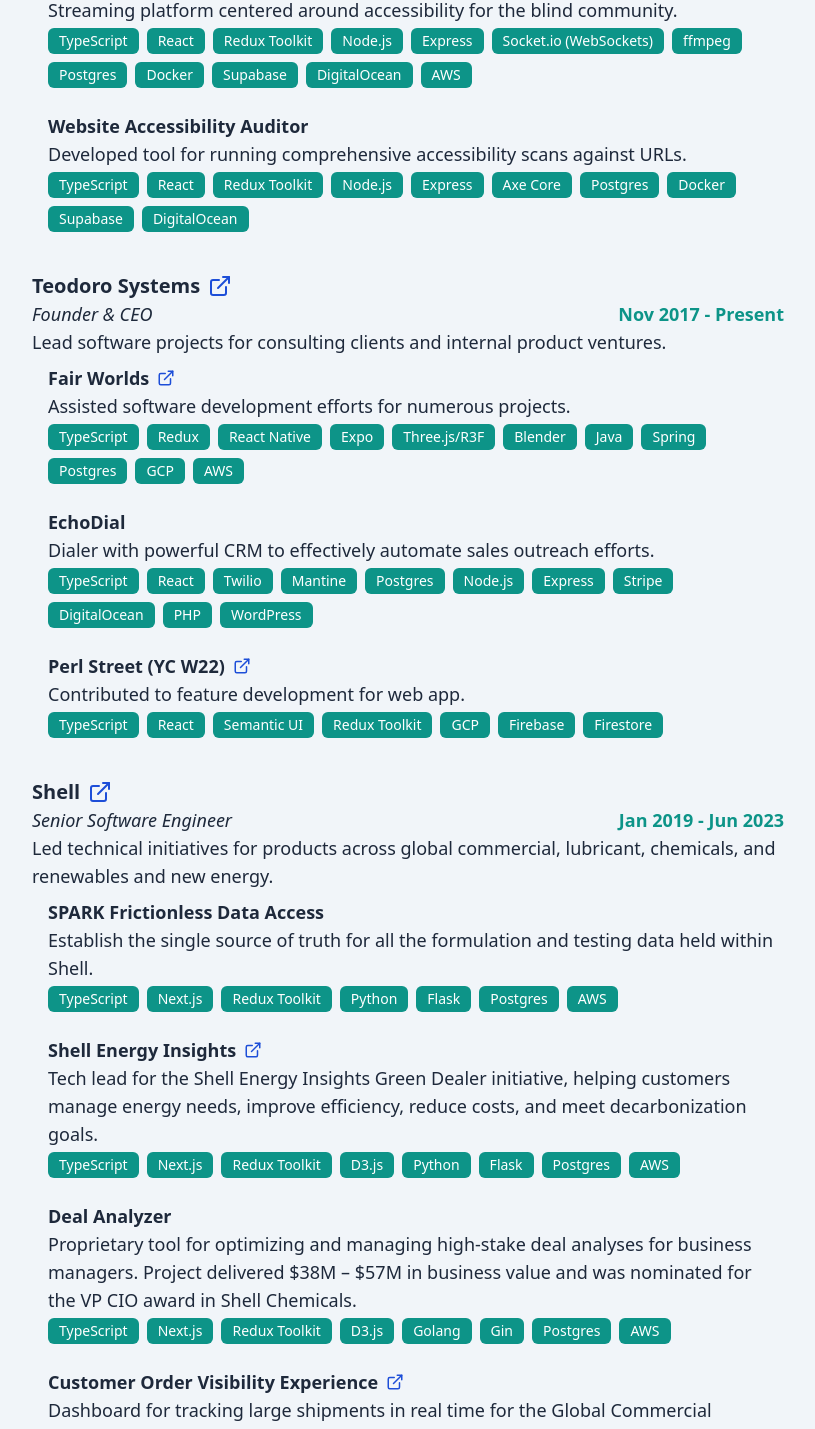
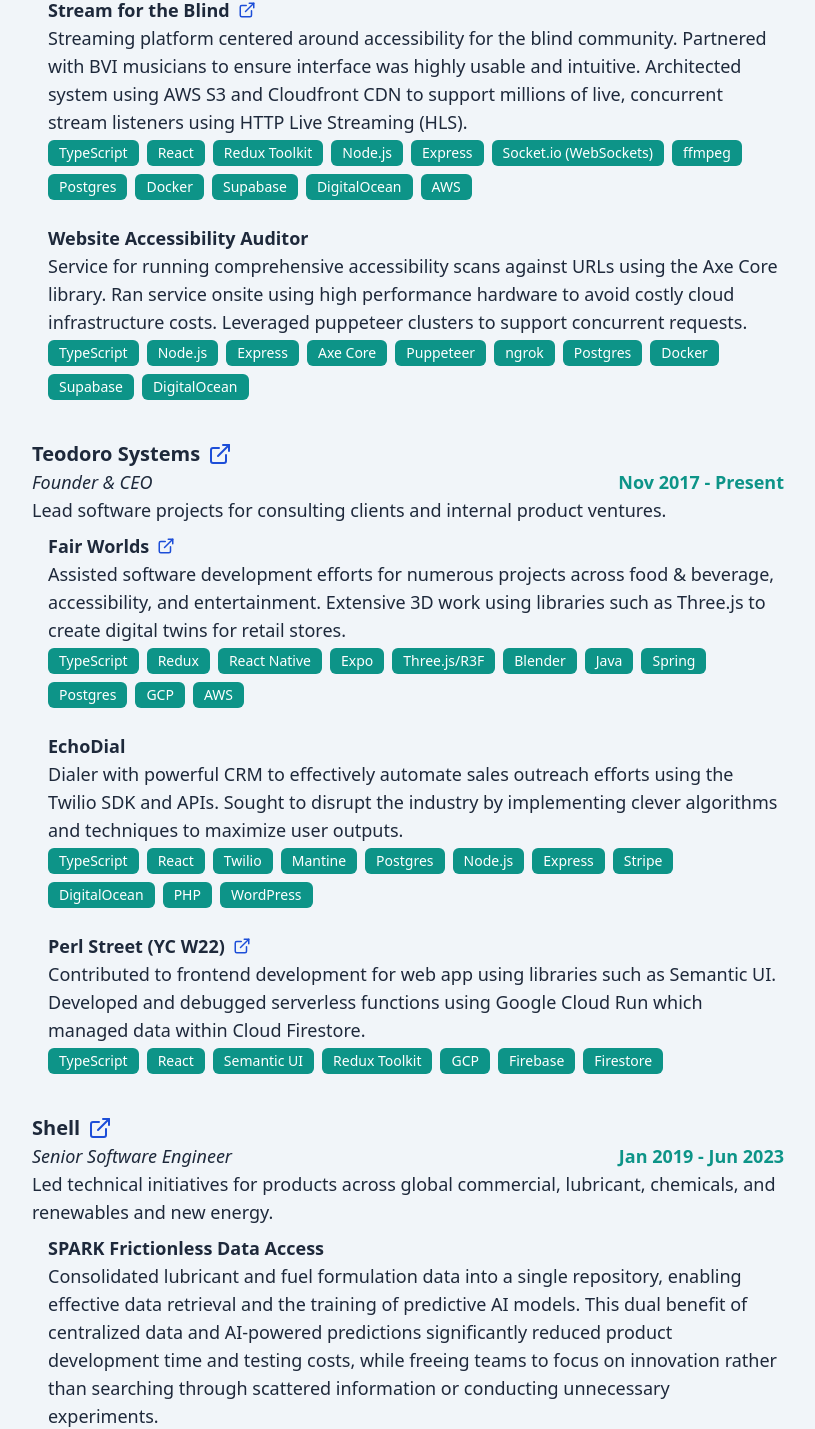
Before and after one commit to thechori/ryanteodoro.com-v2-frontend, a React (Vite) app: page / in a window 1280 px wide. Shown: the part 976-2405 px from the top of the page, without its empty margins (424-1239 px from the left). Built offline with nearby package versions, Linux system fonts and the light colour scheme.

Commit message:
update remaining experieinces

```diff
--- a/src/data/experiences.ts
+++ b/src/data/experiences.ts
@@ -25,7 +25,7 @@ export const experiences: Experience[] = [
             name: "Browser Extension",
             role: "Tech Lead",
             description:
-              "Flagship tool that enables navigation of the web using just your voice.",
+              "Flagship product that enables navigation of the web using just your voice. Think of it like Siri, but for your web browser. Powered by OpenAI's gpt4o-mini.",
             descriptionTechnical: "",
             url: "https://chromewebstore.google.com/detail/4ccessible/jfpppiodkeblpkbpilccpoalkhnpopei?pli=1",
             relatedLinks: [],
@@ -73,7 +73,7 @@ export const experiences: Experience[] = [
             name: "Stream for the Blind",
             role: "Tech Lead",
             description:
-              "Streaming platform centered around accessibility for the blind community.",
+              "Streaming platform centered around accessibility for the blind community. Partnered with BVI musicians to ensure interface was highly usable and intuitive. Architected system using AWS S3 and Cloudfront CDN to support millions of live, concurrent stream listeners using HTTP Live Streaming (HLS).",
             descriptionTechnical: "",
             url: "https://streamfortheblind.com",
             relatedLinks: [],
@@ -118,7 +118,7 @@ export const experiences: Experience[] = [
             name: "Website Accessibility Auditor",
             role: "Tech Lead",
             description:
-              "Developed tool for running comprehensive accessibility scans against URLs.",
+              "Service for running comprehensive accessibility scans against URLs using the Axe Core library. Ran service onsite using high performance hardware to avoid costly cloud infrastructure costs. Leveraged puppeteer clusters to support concurrent requests.",
             descriptionTechnical:
               "Next.js frontend was deployed to Vercel using their CI/CD pipeline and using branch merge triggers. The audit page allowed users to submit a URL which would fire off an API call to the dedicated backend service (Node.js/Express) which was hosted onsite on an old MacBook Pro via ngrok's tunneling service. This design decision was chosen because the cloud services at providers like DigitalOcean were extremely expensive for servers with powerful CPUs and GPUs which were necessary to run in-depth scans, especially in parallel when multiple scans were requested. This parallelism was made possible using clustering in the `puppeteer-cluster` NPM library. All requests and results were stored to a Postgres DB hosted via Supabase and this information was used for lead generation purposes.",
             url: null,
@@ -127,11 +127,11 @@ export const experiences: Experience[] = [
             proprietary: false,
             tags: [
               "TypeScript",
-              "React",
-              "Redux Toolkit",
               "Node.js",
               "Express",
               "Axe Core",
+              "Puppeteer",
+              "ngrok",
               "Postgres",
               "Docker",
               "Supabase",
@@ -181,7 +181,7 @@ export const experiences: Experience[] = [
             name: "Fair Worlds",
             role: "Individual Contributor",
             description:
-              "Assisted software development efforts for numerous projects.",
+              "Assisted software development efforts for numerous projects across food & beverage, accessibility, and entertainment. Extensive 3D work using libraries such as Three.js to create digital twins for retail stores.",
             descriptionTechnical: "",
             url: "https://fairworlds.com",
             relatedLinks: [],
@@ -218,7 +218,7 @@ export const experiences: Experience[] = [
             name: "EchoDial",
             role: "Tech Lead",
             description:
-              "Dialer with powerful CRM to effectively automate sales outreach efforts.",
+              "Dialer with powerful CRM to effectively automate sales outreach efforts using the Twilio SDK and APIs. Sought to disrupt the industry by implementing clever algorithms and techniques to maximize user outputs.",
             descriptionTechnical: `Led engineering team to create power dialer SaaS platform (think Google Voice + automation + CRM) built using React, TypeScript, Mantine UI, Node.js, and Postgres.
 Configured and managed external systems (e.g., AWS for S3 [storage] and SES [emails], Twilio [SMS/voice calls], Stripe [payment processing], Sentry [error logging], Amplitude [product/user analytics], BetterStack [uptime monitoring]).
 Setup Stripe for payment processing to charge customer credit cards via recurring monthly subscriptions using 3 different tiers, as well as free trials to promote user adoption.
@@ -281,7 +281,8 @@ Stood up WordPress website alongside React SPA for marketing and SEO purposes --
               "Firestore"
             ],
             technicalElements: ["Frontend", "Backend"],
-            description: "Contributed to feature development for web app.",
+            description:
+              "Contributed to frontend development for web app using libraries such as Semantic UI. Developed and debugged serverless functions using Google Cloud Run which managed data within Cloud Firestore.",
             descriptionTechnical: "",
             languages: ["TypeScript"],
             databases: [],
@@ -329,8 +330,7 @@ Stood up WordPress website alongside React SPA for marketing and SEO purposes --
             technicalElements: ["Frontend", "Backend"],
             role: "Frontend Tech Lead",
             description:
-              "Establish the single source of truth for all the formulation and testing data held within Shell.",
-            // "Platform to centralize fragmented, unstructured, and multilingual lab results to train models for crafting new lubricants at unprecedented speeds and budgets.",
+              "Consolidated lubricant and fuel formulation data into a single repository, enabling effective data retrieval and the training of predictive AI models. This dual benefit of centralized data and AI-powered predictions significantly reduced product development time and testing costs, while freeing teams to focus on innovation rather than searching through scattered information or conducting unnecessary experiments.",
             descriptionTechnical:
               "The frontend (React/Node.js) and backend (Python/Flask) were both containerized in Docker and then deployed to Kubernetes clusters running in AWS managed by the dedicated platform team. Postgres DB via AWS RDS. Python-based predictive model was created and managed by data scientist",
             url: null,
@@ -363,7 +363,7 @@ Stood up WordPress website alongside React SPA for marketing and SEO purposes --
             technicalElements: ["Frontend", "Backend"],
             role: "Frontend Tech Lead",
             description:
-              "Tech lead for the Shell Energy Insights Green Dealer initiative, helping customers manage energy needs, improve efficiency, reduce costs, and meet decarbonization goals.",
+              "Digital platform which helped customers manage energy needs, improve facility efficiency, reduce costs, and meet decarbonization goals.",
             descriptionTechnical:
               "The frontend (React/Node.js) and backend (Python/Flask) were both containerized in Docker and then deployed to Kubernetes clusters running in AWS managed by the dedicated platform team. Postgres DB via AWS RDS.",
             url: "https://shellenergy.com/business/energy-insights",
@@ -425,10 +425,10 @@ Stood up WordPress website alongside React SPA for marketing and SEO purposes --
             role: "Individual Contributor",
             technicalElements: ["Frontend", "Backend"],
             description:
-              "Dashboard for tracking large shipments in real time for the Global Commercial business.",
+              "Real-time web dashboard for monitoring enterprise-scale lubricant shipments by integrating SAP data through a GraphQL API, enabling Shell's commercial customers to track their orders seamlessly.",
             descriptionTechnical:
               "Project integrated with SAP to provide Shell partners with real-time lubricant delivery data. The frontend (React/Node.js) and backend (Golang/GraphQL) were both containerized in Docker and then deployed to Kubernetes clusters running in AWS managed by the dedicated platform team.",
-            url: "https://www.shell.com/business-customers/chemicals/doing-business-with-us/customer-portal.html",
+            url: null,
             deprecated: false,
             proprietary: false,
             tags: [
@@ -565,7 +565,7 @@ Stood up WordPress website alongside React SPA for marketing and SEO purposes --
           {
             name: "UH Redline",
             description:
-              "Mobile app for the university, used by students, faculty, and guests of the school.",
+              "Primary mobile app for the university, used daily by thousands of students, faculty, staff, and visitors of the school. Built using Angular/Ionic and integrated with a PHP backend API.",
             descriptionTechnical:
               "Built using Angular and the Ionic mobile framework for cross-platform development. Backend API was written in PHP and run onsite at the university's data center.",
             databases: ["MySQL"],
@@ -588,7 +588,7 @@ Stood up WordPress website alongside React SPA for marketing and SEO purposes --
             name: "UIT Help Desk Chat Widget",
             role: "Tech Lead",
             description:
-              "Widget that could be included on any UH website which would allow users to easily connect to and chat with support agents.",
+              "Website widget that could be included on any UH website which would allow users to easily connect to and chat with Help Desk support agents. Built using Vue and WebSockets.",
             descriptionTechnical: "",
             languages: ["JavaScript", "HTML", "CSS"],
             libraries: ["Webpack"],
@@ -599,7 +599,13 @@ Stood up WordPress website alongside React SPA for marketing and SEO purposes --
             databases: ["MySQL"],
             deprecated: false,
             proprietary: false,
-            tags: ["JavaScript", "Vue", "SASS", "Webpack"],
+            tags: [
+              "JavaScript",
+              "Vue",
+              "Socket.io (WebSockets)",
+              "SASS",
+              "Webpack"
+            ],
             providers: [],
             accomplishments: []
           },
@@ -607,7 +613,7 @@ Stood up WordPress website alongside React SPA for marketing and SEO purposes --
             name: "UIT Homepage",
             role: "Individual Contributor",
             description:
-              "Homepage for the school's Information Technology department.",
+              "Homepage for the school's Information Technology department. Used every day by students, faculty, staff, and visitors to access important information and services. Built using PHP, MySQL, jQuery, and vanilla CSS.",
             descriptionTechnical: "",
             languages: ["JavaScript", "HTML", "CSS"],
             libraries: ["Webpack"],
@@ -618,7 +624,7 @@ Stood up WordPress website alongside React SPA for marketing and SEO purposes --
             databases: ["MySQL"],
             deprecated: false,
             proprietary: false,
-            tags: ["PHP", "CSS", "JavaScript", "jQuery"],
+            tags: ["PHP", "MySQL", "CSS", "JavaScript", "jQuery"],
             providers: [],
             accomplishments: []
           }
```
